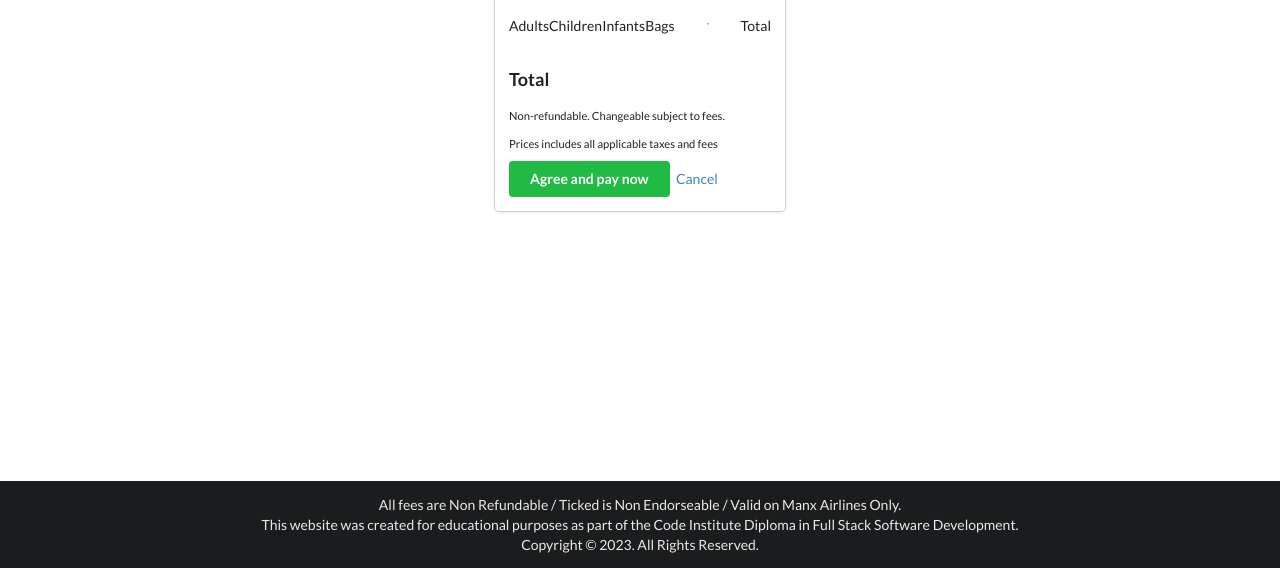
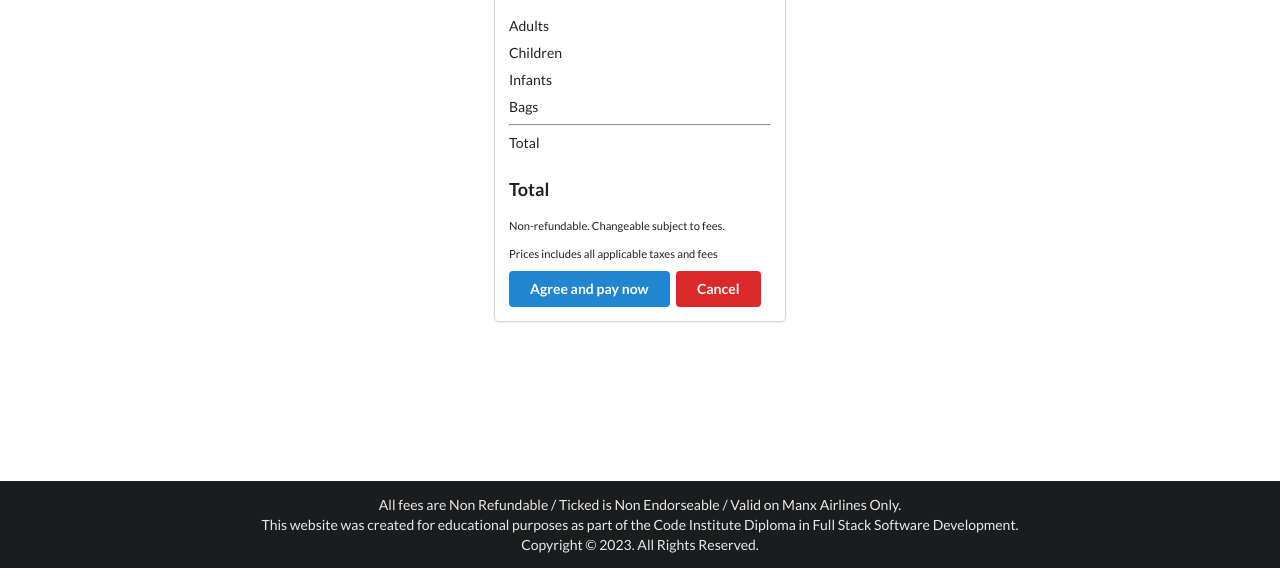
Before and after one commit to DelroyGayle/manx-airlines-booking-system-pp4-version2, a Django app: template templates/booking/confirm-booking-form.html in a window 1280 px wide. Shown: the part 207-775 px from the top of the page. Run offline with Django 3.2, Linux system fonts and the light colour scheme; the template is opened without the code that fills it, so the values that code supplies are empty; some libraries are stand-ins or nearby versions.

Commit message:
Test two submit buttons on one form

```diff
--- a/booking/static/booking/css/style.css
+++ b/booking/static/booking/css/style.css
@@ -72,7 +72,7 @@ textarea {
     justify-content: space-between;
 }
 
-#prices, #pa {
+#p1rices, #p1a {
     display: flex;
     justify-content: space-between;
 }
--- a/templates/booking/confirm-booking-form.html
+++ b/templates/booking/confirm-booking-form.html
@@ -9,7 +9,7 @@
 
 <div class="ui centered card">
     <div class="content">
-        <form method="POST" action={% url 'home' %} class="ui form">
+        <form method="POST" action={% url 'confirm-booking-form' %} class="ui form">
             {% csrf_token %}
             <div class="ui header">
                 Booking: {{ pnr }}
@@ -41,8 +41,8 @@
             <p><small>Non-refundable. Changeable subject to fees.</small></p>
             <p><small>Prices includes all applicable taxes and fees</small></p>
 
-            <input type="submit" class="ui button positive" value="Agree and pay now">
-            <a href={% url 'passenger-details-form' %}>Cancel</a>
+            <input type="submit" name="agree" class="ui button primary" value="Agree and pay now">
+            <input type="submit" name="cancel" class="ui button red" value="Cancel">
         </form>
     </div>
 </div>
```
Also changed, not shown: booking/views.py (+10 -6 lines).
